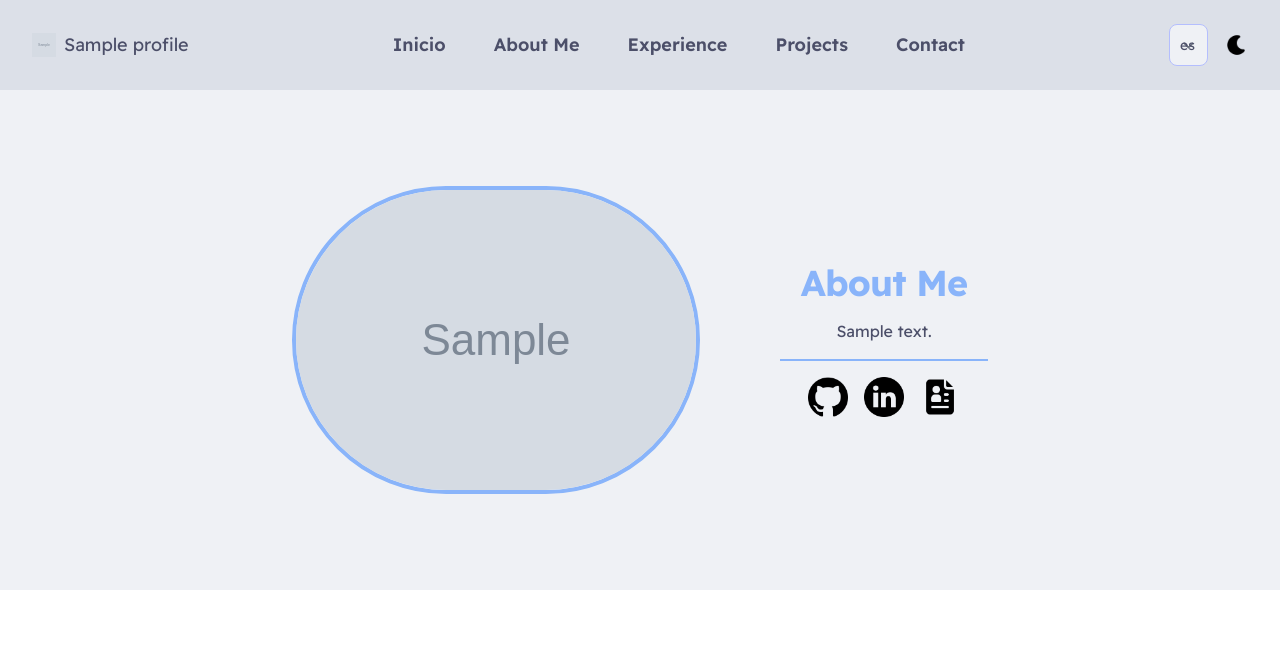
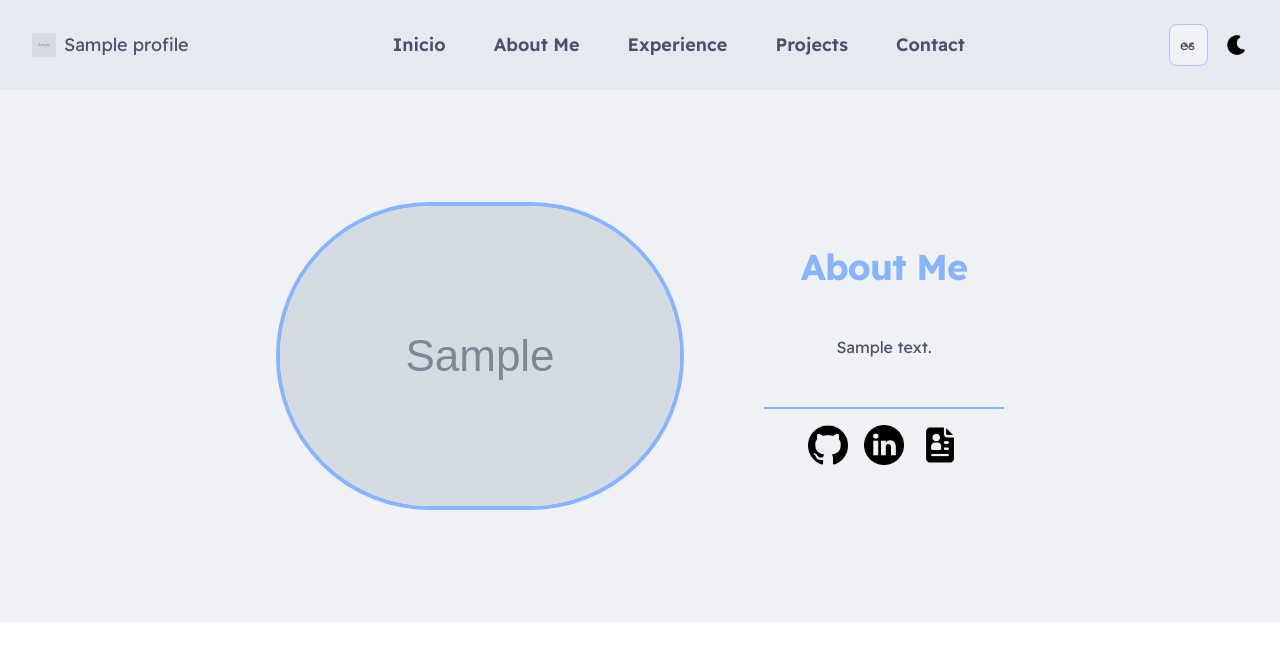
Before and after one commit to caferven/portfolio, a Django app: template portfolio/templates/portfolio/index.html in a window 1280 px wide. Shown: the top 661 px of the page. Run offline with Django 5.2, Linux system fonts and the light colour scheme; tables that the repository leaves empty hold one stand-in row (values such as "Sample post"); the template is opened without the code that fills it: values that come from a table or form of the project are taken from there, most other values are stand-ins (such as "Sample title", 1, 10 or a date in 2020); grey boxes marked "Sample" are stand-in pictures; parts of the project's set-up code (start-up, migrations or seed data) failed here and were passed over.

Commit message:
sticky header and tweaks to experience

```diff
--- a/portfolio/templates/portfolio/base.html
+++ b/portfolio/templates/portfolio/base.html
@@ -17,7 +17,7 @@
         <title>{{ profile.name }}'s portfolio</title>
     </head>
     <body class="font-readex">
-        <header class="bg-l-crust dark:bg-f-gray">
+        <header class="bg-l-crust dark:bg-f-gray sticky z-50 top-0 backdrop-filter backdrop-blur-sm bg-opacity-70">
             <nav class="container mx-auto p-6 lg:px-8 flex items-center justify-between">
                 <div class="flex items-center gap-2">
                     <img src="{{ profile.logo.url }}" alt="profile image" class="size-6"/>
@@ -52,7 +52,7 @@
                         <div class="w-6 h-0.5 bg-black dark:bg-f-lavender"></div>
                     </div>
                 </div>
-                <ul id="dropdown-menu" class="hidden absolute left-0 top-0 w-full bg-l-crust dark:bg-f-gray p-10 space-y-4 text-center">
+                <ul id="dropdown-menu" class="hidden absolute left-0 top-0 w-full bg-l-crust dark:bg-f-gray p-10 space-y-4 text-center backdrop-filter backdrop-blur-sm bg-opacity-90">
                     <li>
                         <a href="{% url 'index' %}#" class="text-lg font-semibold leading-6 text-l-gray-dark dark:text-f-white hover:text-l-lavender dark:hover:text-f-lavender">{% translate "Home" %}</a>
                     </li>
--- a/portfolio/templates/portfolio/index.html
+++ b/portfolio/templates/portfolio/index.html
@@ -3,7 +3,7 @@
 {% load static %}
 {% block content %}
     <section id="about" class="px-10">
-        <div class="container mx-auto flex flex-col-reverse lg:flex-row py-20 gap-20 justify-center items-center">
+        <div class="container mx-auto flex flex-col-reverse lg:flex-row md:py-24 py-16 gap-20 justify-center items-center">
             <div class="relative overflow-hidden">
                 <img
                     src="{{ profile.image.url }}"
@@ -13,8 +13,8 @@
             </div>
             <div class="my-auto flex flex-col gap-4 items-center">
                 <h1 class="font-extrabold leading-tight tracking-tight sm:text-4xl text-2xl dark:text-f-blue text-f-blue">About Me</h1>
-                <div class="dark:text-f-white text-l-gray-dark text-l whitespace-pre-wrap">{{ profile.description }}</div>
-                <div class="w-52 h-0.5 bg-f-blue"></div>
+                <div class="dark:text-f-white text-l-gray-dark text-l py-8 whitespace-pre-wrap">{{ profile.description }}</div>
+                <div class="w-60 h-0.5 bg-f-blue"></div>
                 <div class="flex flex-row gap-4">
                     {% if profile.github_url %}
                     <a
@@ -44,20 +44,24 @@
 
     <section id="experience">
         {% if has_experience %}
-            <div class="container mx-auto px-6 py-8 flex flex-col items-center">
-                <h1 class="font-extrabold leading-tight tracking-tight sm:text-4xl text-2xl text-f-pink">Experience</h1>
-                {% for experience in profile.Experience.all %}
-                    <div class="relative border-l border-l-gray-light">
-                        <div class="mb-10 ml-6">
-                            <div class="flex items-center justify-between mb-2">
-                                <h2 class="text-lg font-semibold dark:text-f-white text-l-gray-dark">{{ experience.job_title }}</h2>
-                                <span class="text-sm dark:text-f-white text-l-gray-dark">Start date-End date</span>
+            <div class="container mx-auto px-6 md:py-24 py-16">
+                <h1 class="font-extrabold leading-tight tracking-tight pb-10 sm:text-4xl text-2xl text-f-red text-center">Experience</h1>
+                <div class="relative border-l-2 border-l-gray-light max-w-3xl mx-auto">
+                    {% for experience in profile.Experience.all %}
+                        <div class="relative pl-12 py-8">
+                            <div class="absolute -left-2 top-4 w-4 h-4 rounded-full bg-f-pink flex items-center justify-center">
                             </div>
-                            <p class="text-sm dark:text-f-white text-l-gray-dark mb-4">{{ experience.company_name }}</p>
-                            <div class="dark:text-f-white text-l-gray-dark text-l whitespace-pre-wrap">{{ experience.job_description }}</div>
+                            <div class="ml-6">
+                                <div class="flex items-center justify-between mb-2">
+                                    <h2 class="text-lg font-semibold text-f-red">{{ experience.job_title }}</h2>
+                                    <span class="text-sm dark:text-f-white text-l-gray-dark font-semibold">{{ experience.date_start|date:"M Y" }}-{{ experience.date_end|date:"M Y" }}</span>
+                                </div>
+                                <p class="text-sm dark:text-f-white text-l-gray-dark mb-4 font-semibold">{{ experience.company_name }}</p>
+                                <div class="dark:text-f-white text-l-gray-dark text-l whitespace-pre-wrap">{{ experience.job_description }}</div>
+                            </div>
                         </div>
-                    </div>
-                {% endfor %}
+                    {% endfor %}
+                </div>
             </div>
         {% endif %}
 
--- a/static/css/output.css
+++ b/static/css/output.css
@@ -795,6 +795,14 @@ select {
   position: relative;
 }
 
+.sticky {
+  position: sticky;
+}
+
+.-left-2 {
+  left: -0.5rem;
+}
+
 .left-0 {
   left: 0px;
 }
@@ -803,8 +811,16 @@ select {
   top: 0px;
 }
 
+.top-4 {
+  top: 1rem;
+}
+
 .z-10 {
   z-index: 10;
+}
+
+.z-50 {
+  z-index: 50;
 }
 
 .mx-auto {
@@ -820,10 +836,6 @@ select {
 .my-auto {
   margin-top: auto;
   margin-bottom: auto;
-}
-
-.mb-10 {
-  margin-bottom: 2.5rem;
 }
 
 .mb-2 {
@@ -872,12 +884,20 @@ select {
   height: 0.125rem;
 }
 
-.w-52 {
-  width: 13rem;
+.h-4 {
+  height: 1rem;
+}
+
+.w-4 {
+  width: 1rem;
 }
 
 .w-6 {
   width: 1.5rem;
+}
+
+.w-60 {
+  width: 15rem;
 }
 
 .w-full {
@@ -886,6 +906,10 @@ select {
 
 .max-w-2xl {
   max-width: 42rem;
+}
+
+.max-w-3xl {
+  max-width: 48rem;
 }
 
 .max-w-screen-xl {
@@ -985,8 +1009,8 @@ select {
   border-width: 4px;
 }
 
-.border-l {
-  border-left-width: 1px;
+.border-l-2 {
+  border-left-width: 2px;
 }
 
 .border-f-blue {
@@ -1014,6 +1038,11 @@ select {
   background-color: rgb(137 180 250 / var(--tw-bg-opacity));
 }
 
+.bg-f-pink {
+  --tw-bg-opacity: 1;
+  background-color: rgb(245 194 231 / var(--tw-bg-opacity));
+}
+
 .bg-l-crust {
   --tw-bg-opacity: 1;
   background-color: rgb(220 224 232 / var(--tw-bg-opacity));
@@ -1022,6 +1051,14 @@ select {
 .bg-l-white {
   --tw-bg-opacity: 1;
   background-color: rgb(239 241 245 / var(--tw-bg-opacity));
+}
+
+.bg-opacity-70 {
+  --tw-bg-opacity: 0.7;
+}
+
+.bg-opacity-90 {
+  --tw-bg-opacity: 0.9;
 }
 
 .p-10 {
@@ -1051,14 +1088,22 @@ select {
   padding-right: 1.5rem;
 }
 
-.py-20 {
-  padding-top: 5rem;
-  padding-bottom: 5rem;
+.py-16 {
+  padding-top: 4rem;
+  padding-bottom: 4rem;
 }
 
 .py-8 {
   padding-top: 2rem;
   padding-bottom: 2rem;
+}
+
+.pb-10 {
+  padding-bottom: 2.5rem;
+}
+
+.pl-12 {
+  padding-left: 3rem;
 }
 
 .text-center {
@@ -1118,9 +1163,9 @@ select {
   color: rgb(250 179 135 / var(--tw-text-opacity));
 }
 
-.text-f-pink {
+.text-f-red {
   --tw-text-opacity: 1;
-  color: rgb(245 194 231 / var(--tw-text-opacity));
+  color: rgb(243 139 168 / var(--tw-text-opacity));
 }
 
 .text-l-gray-dark {
@@ -1131,6 +1176,17 @@ select {
 .text-l-rosewater {
   --tw-text-opacity: 1;
   color: rgb(220 138 120 / var(--tw-text-opacity));
+}
+
+.backdrop-blur-sm {
+  --tw-backdrop-blur: blur(4px);
+  -webkit-backdrop-filter: var(--tw-backdrop-blur) var(--tw-backdrop-brightness) var(--tw-backdrop-contrast) var(--tw-backdrop-grayscale) var(--tw-backdrop-hue-rotate) var(--tw-backdrop-invert) var(--tw-backdrop-opacity) var(--tw-backdrop-saturate) var(--tw-backdrop-sepia);
+  backdrop-filter: var(--tw-backdrop-blur) var(--tw-backdrop-brightness) var(--tw-backdrop-contrast) var(--tw-backdrop-grayscale) var(--tw-backdrop-hue-rotate) var(--tw-backdrop-invert) var(--tw-backdrop-opacity) var(--tw-backdrop-saturate) var(--tw-backdrop-sepia);
+}
+
+.backdrop-filter {
+  -webkit-backdrop-filter: var(--tw-backdrop-blur) var(--tw-backdrop-brightness) var(--tw-backdrop-contrast) var(--tw-backdrop-grayscale) var(--tw-backdrop-hue-rotate) var(--tw-backdrop-invert) var(--tw-backdrop-opacity) var(--tw-backdrop-saturate) var(--tw-backdrop-sepia);
+  backdrop-filter: var(--tw-backdrop-blur) var(--tw-backdrop-brightness) var(--tw-backdrop-contrast) var(--tw-backdrop-grayscale) var(--tw-backdrop-hue-rotate) var(--tw-backdrop-invert) var(--tw-backdrop-opacity) var(--tw-backdrop-saturate) var(--tw-backdrop-sepia);
 }
 
 .hover\:text-l-lavender:hover {
@@ -1208,6 +1264,13 @@ select {
   }
 }
 
+@media (min-width: 768px) {
+  .md\:py-24 {
+    padding-top: 6rem;
+    padding-bottom: 6rem;
+  }
+}
+
 @media (min-width: 1024px) {
   .lg\:flex {
     display: flex;
```
